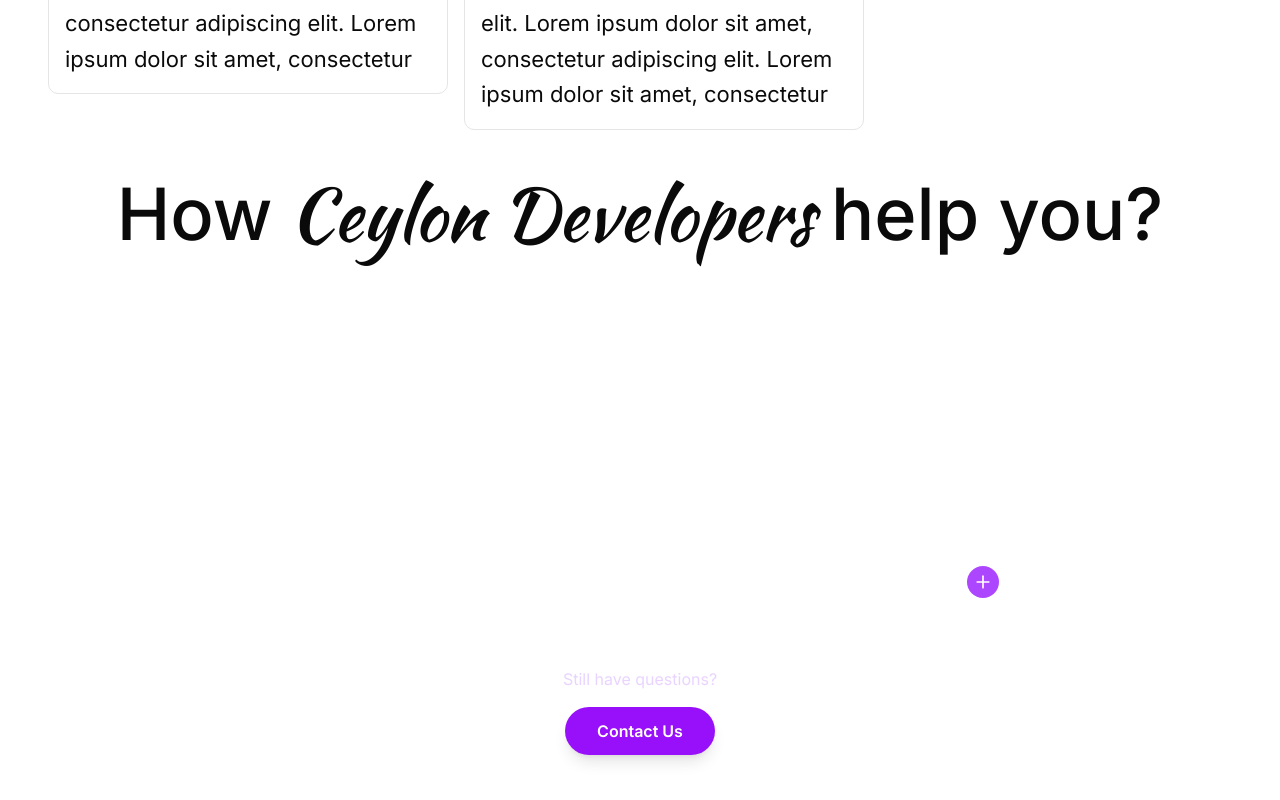
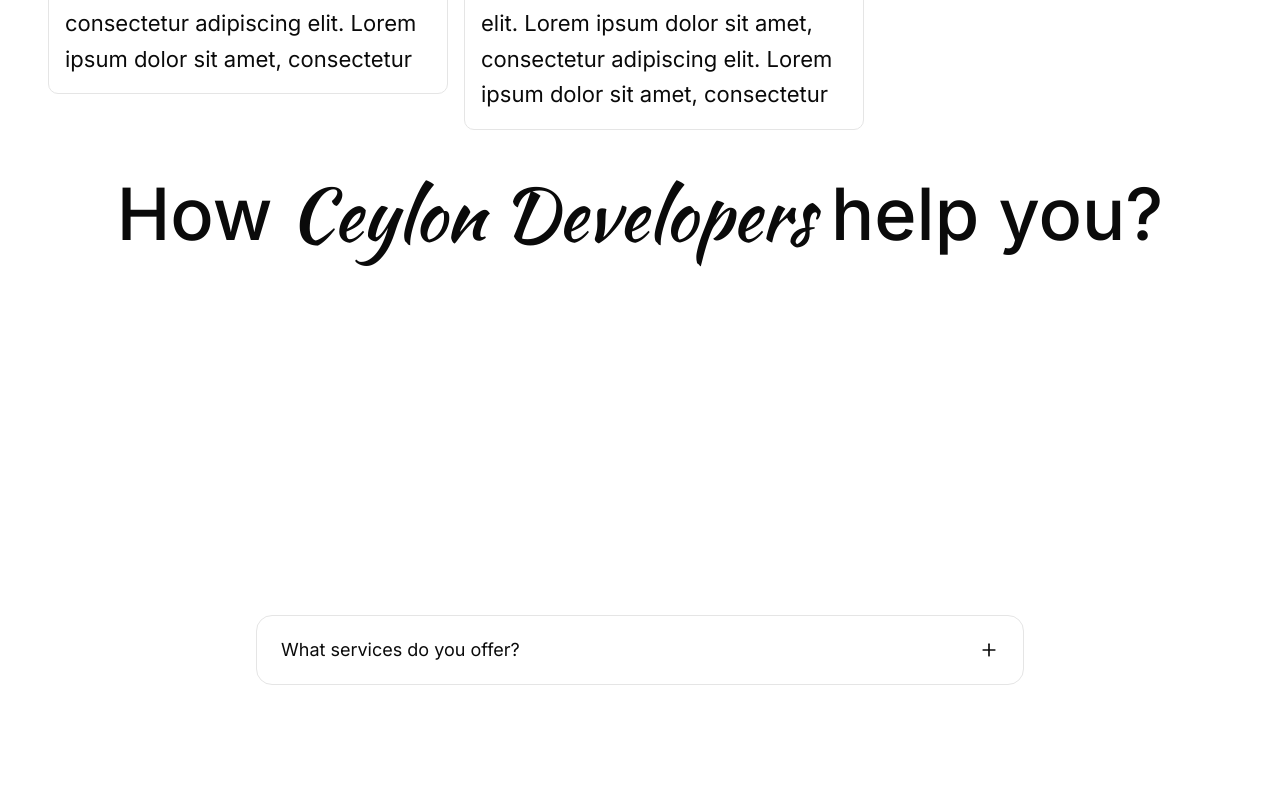
Before and after one commit to Roshen-Perera/ceylon-developers-portfolio, a Next.js app: page / in a window 1280 px wide. Shown: the part 7377-8177 px from the top of the page. Built offline with nearby package versions, Linux system fonts and the light colour scheme.

Commit message:
Changed some of the ui

```diff
--- a/components/faqAccordian.tsx
+++ b/components/faqAccordian.tsx
@@ -30,20 +30,20 @@ export default function FAQAccordion() {
           {faqs.map((faq, index) => (
             <div
               key={index}
-              className="bg-white/10 backdrop-blur-lg rounded-2xl overflow-hidden border border-white/20 transition-all duration-300 hover:bg-white/15"
+              className="rounded-2xl overflow-hidden border-1"
             >
               <button
                 onClick={() => toggleAccordion(index)}
                 className="w-full px-6 py-5 flex items-center justify-between text-left transition-all duration-300"
               >
-                <span className="text-lg font-semibold text-white pr-8">
+                <span className="text-lg pr-8">
                   {faq.question}
                 </span>
-                <div className="flex-shrink-0 w-8 h-8 rounded-full bg-purple-500 flex items-center justify-center transition-transform duration-300">
+                <div className="hover:cursor-pointer transition-transform duration-300">
                   {openIndex === index ? (
-                    <Minus className="w-5 h-5 text-white" />
+                    <Minus className="w-5 h-5" />
                   ) : (
-                    <Plus className="w-5 h-5 text-white" />
+                    <Plus className="w-5 h-5" />
                   )}
                 </div>
               </button>
@@ -62,13 +62,6 @@ export default function FAQAccordion() {
             </div>
           ))}
         </div>
-
-        <div className="mt-12 text-center">
-          <p className="text-purple-200 mb-4">Still have questions?</p>
-          <button className="px-8 py-3 bg-purple-600 hover:bg-purple-700 text-white font-semibold rounded-full transition-all duration-300 transform hover:scale-105 shadow-lg hover:shadow-purple-500/50">
-            Contact Us
-          </button>
-        </div>
       </div>
     </div>
   );
```
